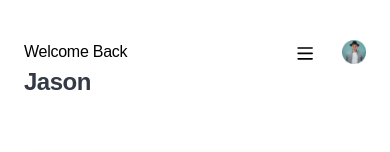
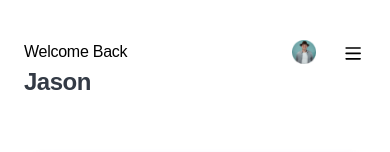
Before and after one commit to Itsjustblack/wallet-app, a React (Vite) app: page / in a window 390 px wide. Shown: the top 152 px of the page. Built offline with nearby package versions, Linux system fonts and the light colour scheme; a web font is replaced by a local one.

Commit message:
fix: Fixed Mobile Nav Bug

```diff
--- a/src/components/nav/mobile-nav/index.tsx
+++ b/src/components/nav/mobile-nav/index.tsx
@@ -35,7 +35,7 @@ const MobileNav = () => {
 					initial={{ opacity: 0 }}
 					animate={{ opacity: 1 }}
 					exit={{ opacity: 0 }}
-					className="absolute w-full h-full grid grid-cols-[60vw_auto] z-10"
+					className="absolute w-full h-full grid grid-cols-[75vw_auto] z-10"
 				>
 					<nav className="w-full bg-white h-full py-8 px-5 z-10">
 						<div className="flex justify-center gap-x-6 items-center">
--- a/src/pages/Home.tsx
+++ b/src/pages/Home.tsx
@@ -21,17 +21,17 @@ const Home = () => {
 					<div className="flex justify-between">
 						<span className="tracking-[-0.26px]">Welcome Back</span>
 						<div className="flex gap-x-6">
-							<img
-								onClick={() => toggleMenu()}
-								src="/assets/icons/hamburger-menu.svg"
-								alt=""
-							/>
 							<Link to="/profile">
 								<img
 									src="/assets/images/user-profile.png"
 									alt=""
 								/>
 							</Link>
+							<img
+								onClick={() => toggleMenu()}
+								src="/assets/icons/hamburger-menu.svg"
+								alt=""
+							/>
 						</div>
 					</div>
 					<h1 className="text-[#333A45] text-2xl tracking-[-0.48px] font-bold">
```
